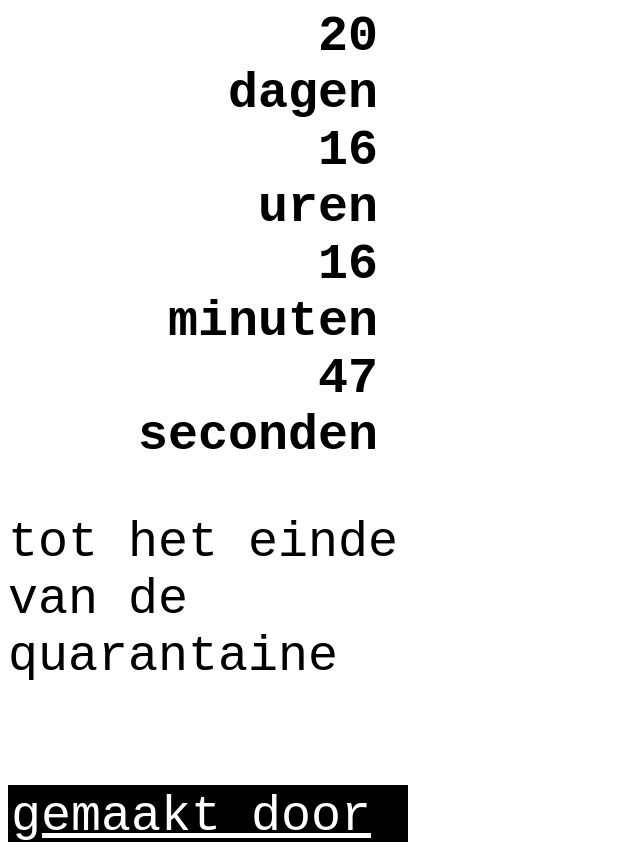
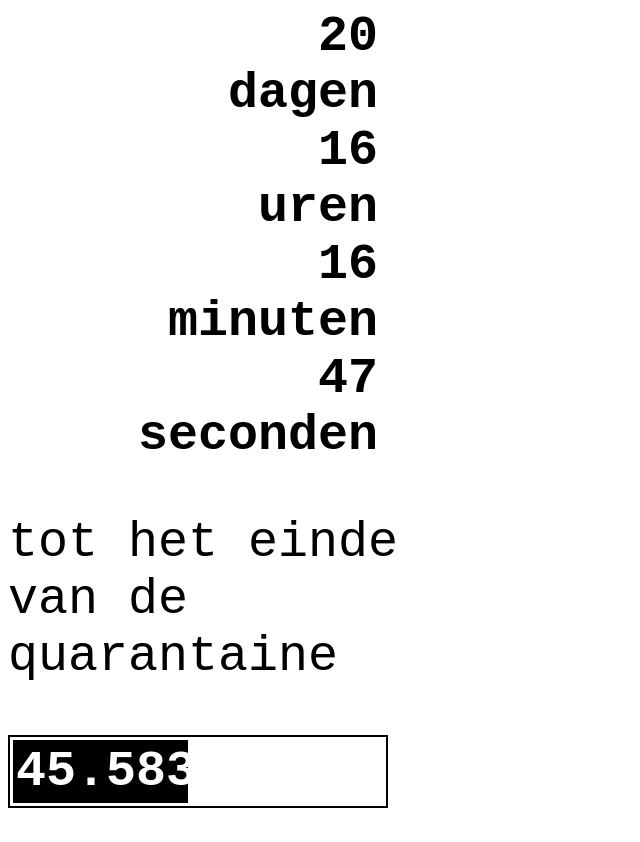
Before and after one commit to TimBroddin/quaranteinde, a Next.js app: page / in a window 1280 px wide. Shown: the top 842 px of the page, without its empty margins (0-640 px from the left). Built offline with nearby package versions, Linux system fonts and the light colour scheme; a web font is replaced by a local one.

Commit message:
fix entry

```diff
--- a/package.json
+++ b/package.json
@@ -12,6 +12,7 @@
   "author": "",
   "license": "ISC",
   "dependencies": {
+    "moment": "^2.24.0",
     "next": "^9.3.2",
     "react": "^16.13.1",
     "react-confetti": "^5.0.1",
--- a/pages/index.js
+++ b/pages/index.js
@@ -117,6 +117,45 @@ const createRenderer = lang => {
   };
 };
 
+const Progressbar = ({ start, end }) => {
+  const startMs = start.getTime();
+  const [nowMs, setNowMs] = useState(new Date().getTime());
+  const endMs = end.getTime();
+
+  const totalMs = endMs - startMs;
+  const doneMs = nowMs - startMs;
+  const pct = ((doneMs / totalMs) * 100).toFixed(5);
+
+  useEffect(() => {
+    setInterval(() => {
+      setNowMs(new Date().getTime());
+    }, 100);
+  }, []);
+
+  return (
+    <div>
+      <style jsx>{`
+        .outer {
+          border: 2px solid black;
+          padding: 3px;
+        }
+
+        .inner {
+          background-color: black;
+          padding: 3px;
+          text-align: center;
+          color: white;
+        }
+      `}</style>
+      <div className="outer">
+        <div className="inner" style={{ width: `${pct}%` }}>
+          {pct}%
+        </div>
+      </div>
+    </div>
+  );
+};
+
 const Index = ({ language }) => {
   useAnalytics();
   const [loaded, setLoaded] = useState(false);
@@ -224,8 +263,13 @@ const Index = ({ language }) => {
         ) : null}
         <p>{getString("heading", language)}</p>
 
+        <Progressbar
+          start={new Date(2020, 2, 13)}
+          end={new Date(2020, 3, 20)}
+        />
+        <p className="disclaimer">{getString("disclaimer", language)}</p>
+
         <p className="credit">{getString("credit", language)}</p>
-        <p className="disclaimer">{getString("disclaimer", language)}</p>
       </div>
     </>
   );
```
Also changed, not shown: 1 other file (tests, documents, lock files or other folders).
